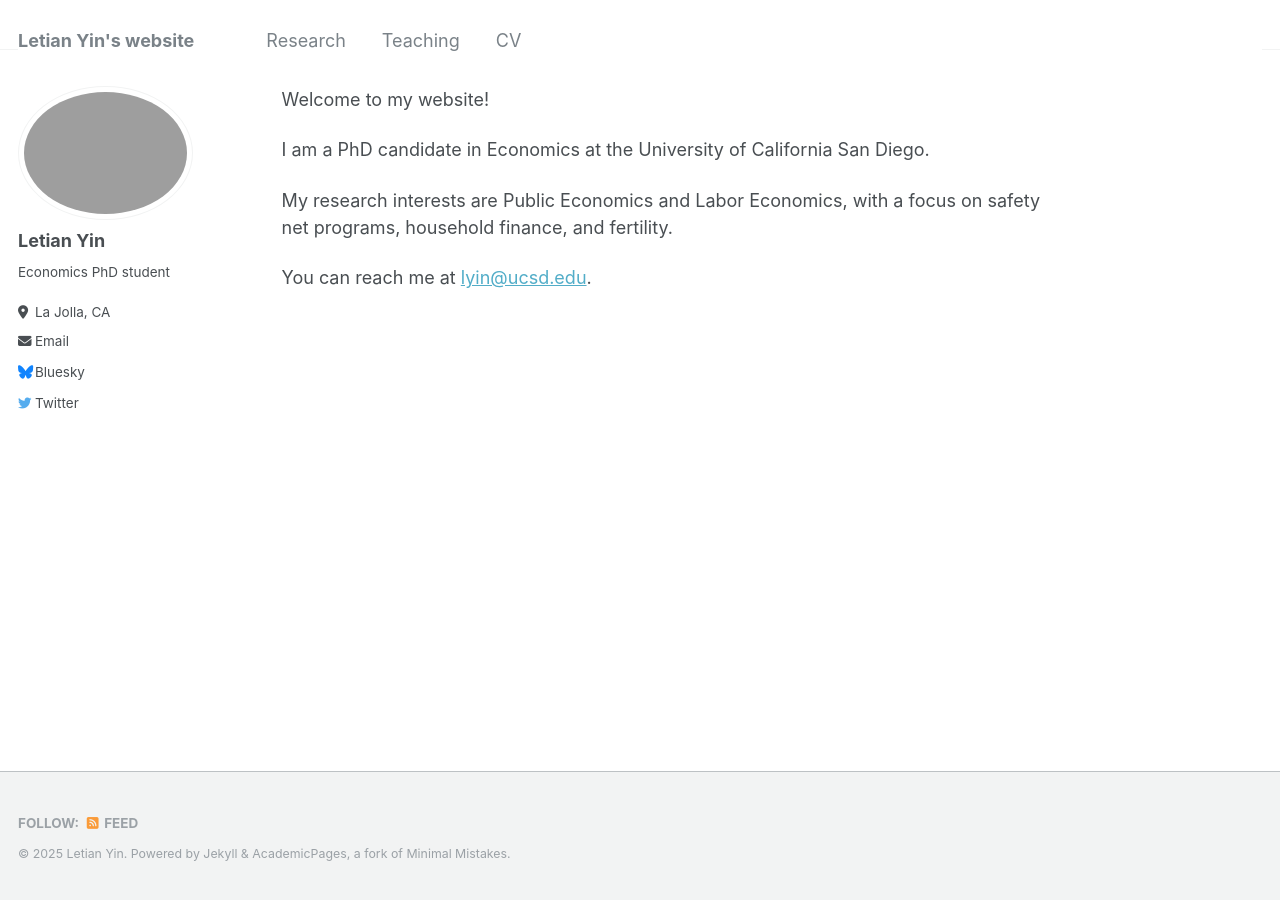
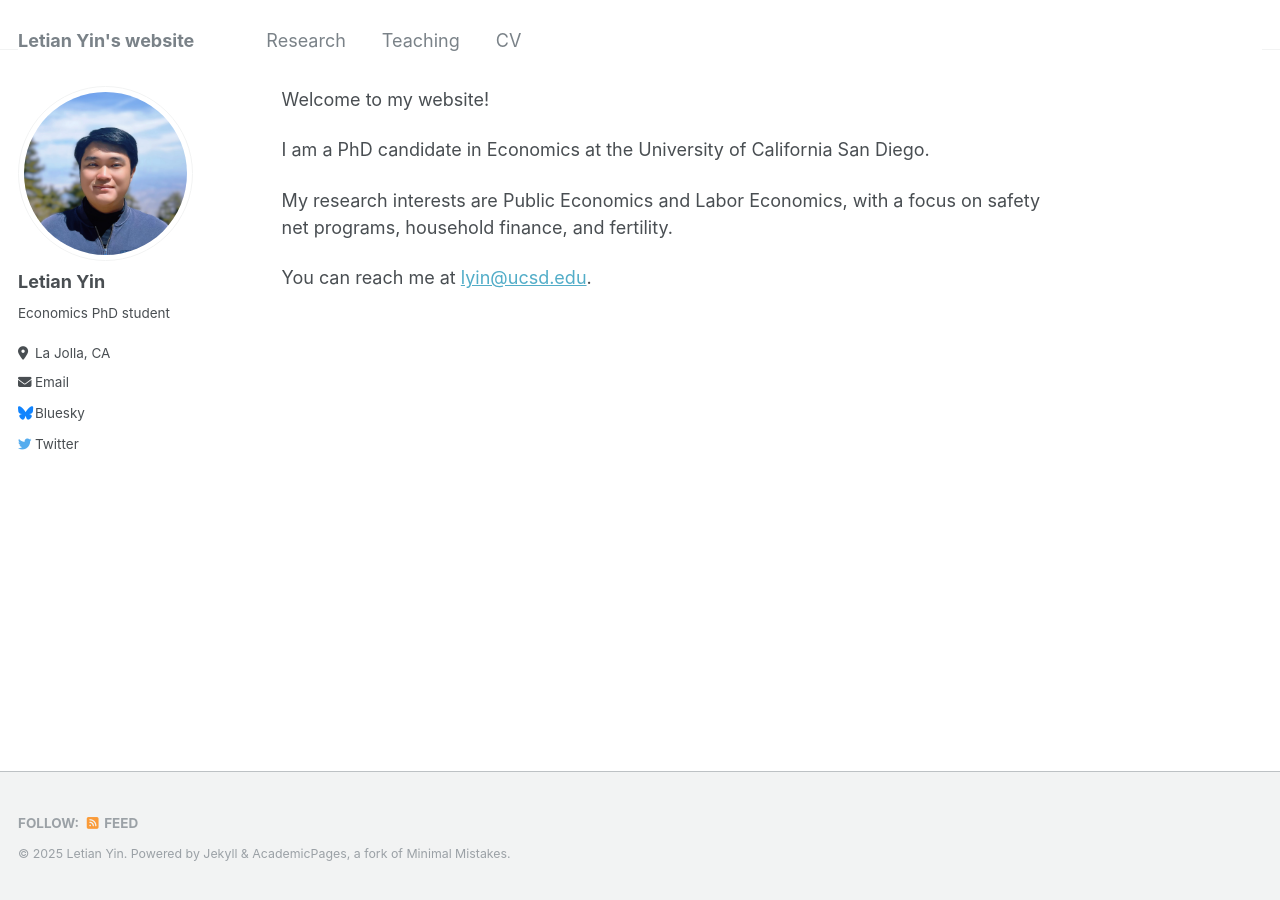
Before and after one commit to letian-yin/letian-yin.github.io, a Jekyll site: the page built from _pages/about.md, in a window 1280 px wide. Built offline with Jekyll 4.4.1, drawn with Linux system fonts in a browser that asks for light colours.

Commit message:
Update _config.yml

```diff
--- a/_config.yml
+++ b/_config.yml
@@ -21,7 +21,7 @@ repository               : "letian-yin/letian-yin.github.io/"
 #               Additional customization can be done by editing /_includes/author-profile.html
 author:
   # Biographic information
-  avatar           : "profile_pic.jpeg"
+  avatar           : "profile_pic.jpg"
   name             : "Letian Yin"
   pronouns         : # example: "she/her"
   bio              : "Economics PhD student"
```
